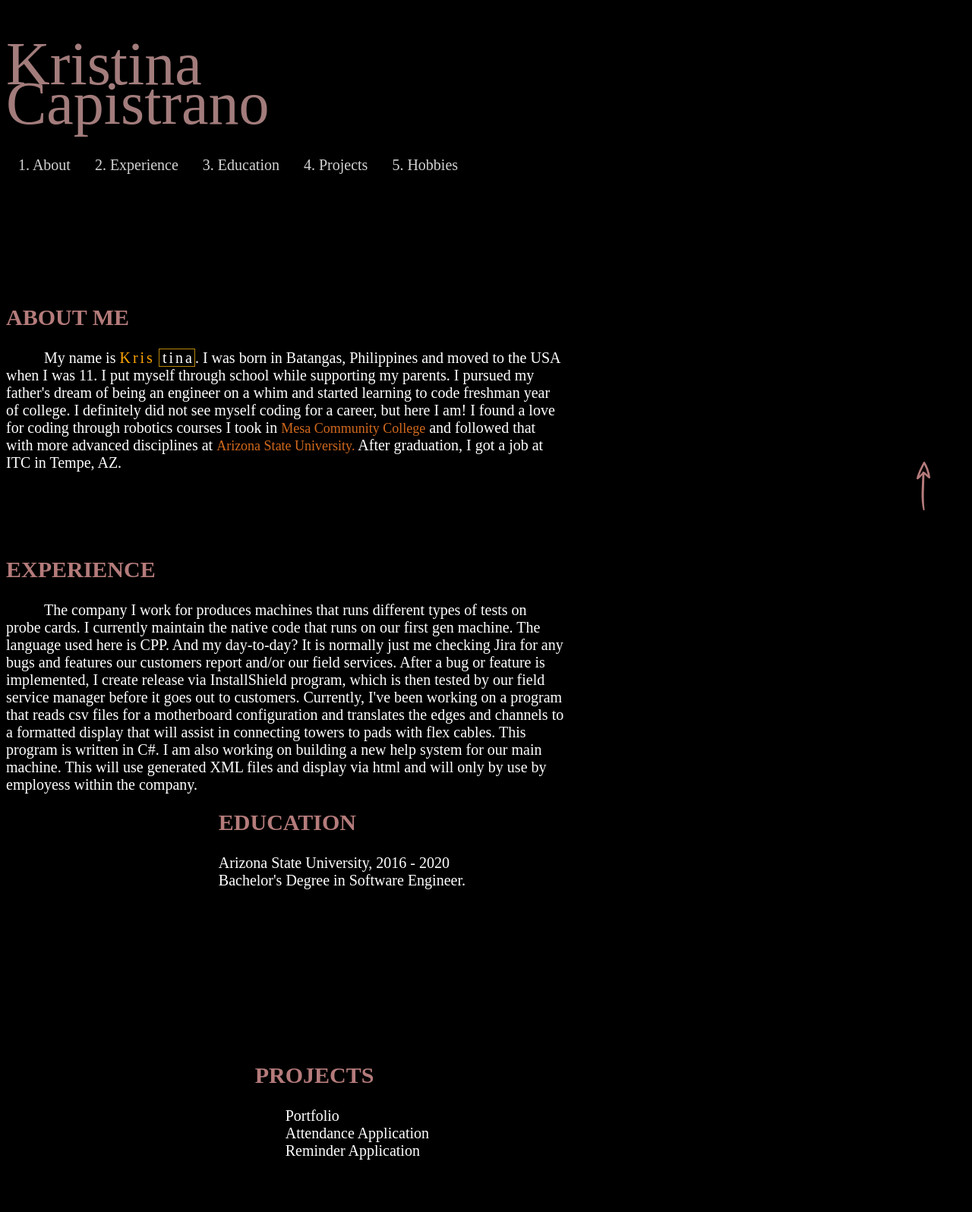
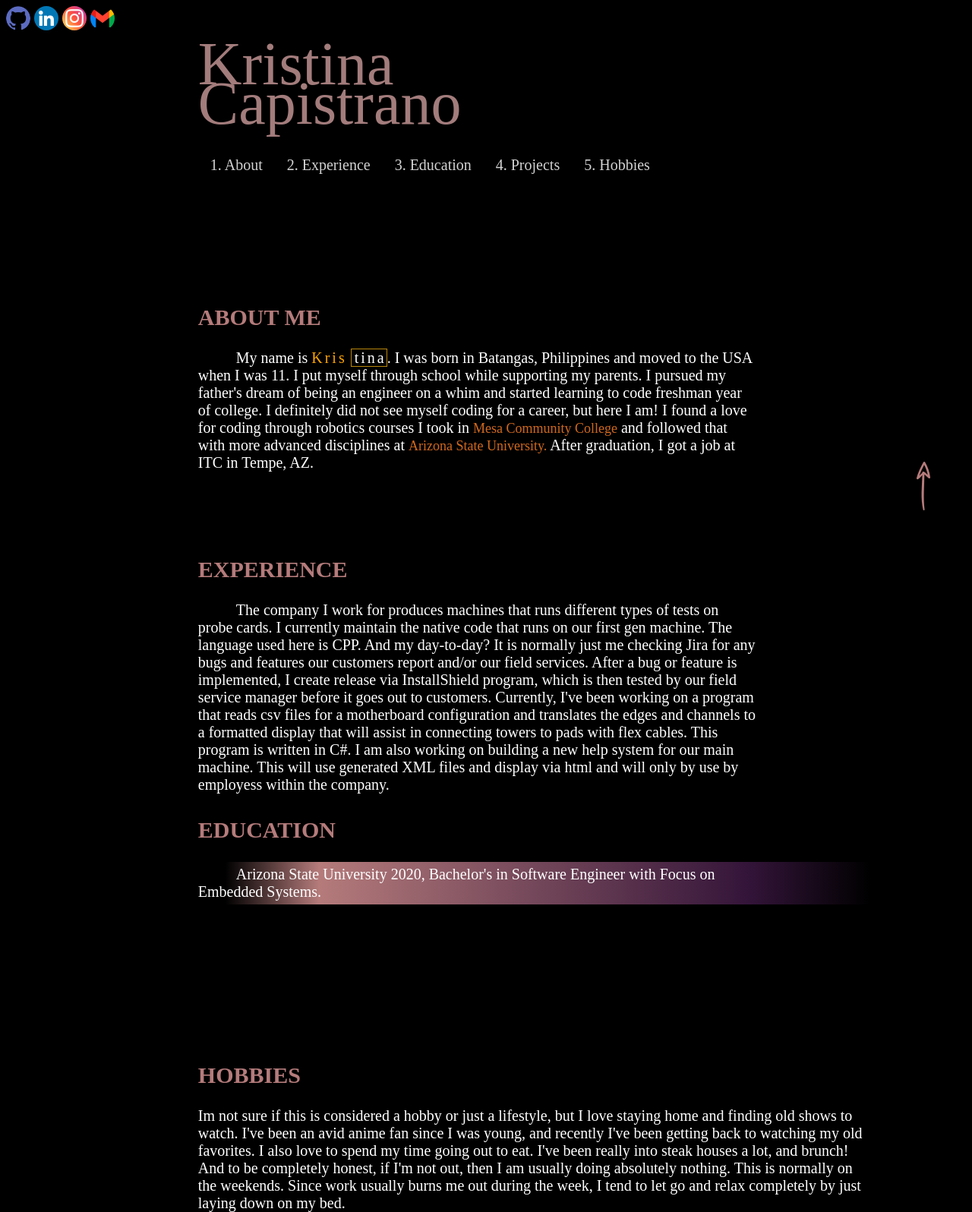
Before and after one commit to kristinacapistrano/Portfolio, a website built with Parcel: page index.html in a window 1280 px wide. Shown: the top 1596 px of the page at 76% size. Built offline with nearby package versions, Linux system fonts and the light colour scheme.

Commit message:
Added some changes to educations div

```diff
--- a/css/title.css
+++ b/css/title.css
@@ -29,6 +29,7 @@ span{
   Custom classes
   ==========================================================
  */
+
 
 
 @keyframes slideLeft {
@@ -127,21 +128,37 @@ span{
   height: 500px;
 }
 
+@keyframes openup {
+  from {
+    border-radius: 50%;
+    height: 32px;
+    width: 32px;
+  }
 
+  to {
+    border-radius: 0%;
+    height: 50px;
+    width: 50px;
+  }
+}
 .left{
-  display: grid;
+  display: block;
   width: 20%;
-  height: 100vh;
-  position: fixed;
-  left: 0;
-  grid-template-rows: 200px 200px 200px auto auto auto 200px;
-  grid-template-columns: auto auto;
+  float: left;
 }
-.left img {
+.left img{
+  width: 32px;
+  height: 32px;
   border-radius: 50%;
-  width: 64px;
-  height: 64px;
 }
+.left a{
+  text-decoration: none;
+}
+.left img:hover{
+  animation-name: openup;
+  animation-duration: 0.5s;
+}
+
 
 .mid{
   display: block;
--- a/index.html
+++ b/index.html
@@ -24,6 +24,18 @@
 <body>
 
   <div class="left">
+    <a href="https://github.com/kristinacapistrano">
+      <img src="assets/github.png" alt="Github">
+    </a>
+    <a href="https://www.linkedin.com/in/kristina-capistrano/">
+      <img src="assets/linkedin.png" alt="LinkedIn">
+    </a>
+    <a href="https://www.instagram.com/kristinacapistrano">
+      <img src="assets/instagram.png" alt="Instagram">
+    </a>
+    <a href="mailto: kristina.gomezcapistrano@gmail.com">
+      <img src="assets/gmail.png" alt="GMAIL">
+    </a>
   </div>
   <div class="mid">
     <div class = flex-container id="home">
@@ -73,17 +85,13 @@
         </p>
       </section>
       <section id="edu" class = "cards">
-        <h1>Education</h1>
-        Arizona State University, 2016 - 2020
-        <br>Bachelor's Degree in Software Engineer.
-      </section>
-      <section id="proj" class = "cards">
-        <h1>Projects</h1>
-        <ul>
-          <li>Portfolio</li>
-          <li>Attendance Application</li>
-          <li>Reminder Application</li>
-        </ul>
+        <h1 style="padding-top: 10px;">Education</h1>
+        <p
+          style="background: rgb(0,0,0);
+          background: linear-gradient(90deg, rgba(0,0,0,1) 4%, rgba(181,123,123,1) 18%, rgba(51,20,57,1) 82%, rgba(0,0,0,1) 100%);
+          padding-top: 5px;padding-bottom: 5px;">
+          Arizona State University 2020, Bachelor's in Software Engineer with Focus on Embedded Systems.
+        </p>
       </section>
       <section id="hobbies" class="cards">
         <h1>Hobbies</h1>
```
Also changed, not shown: assets/gmail.png (added).
